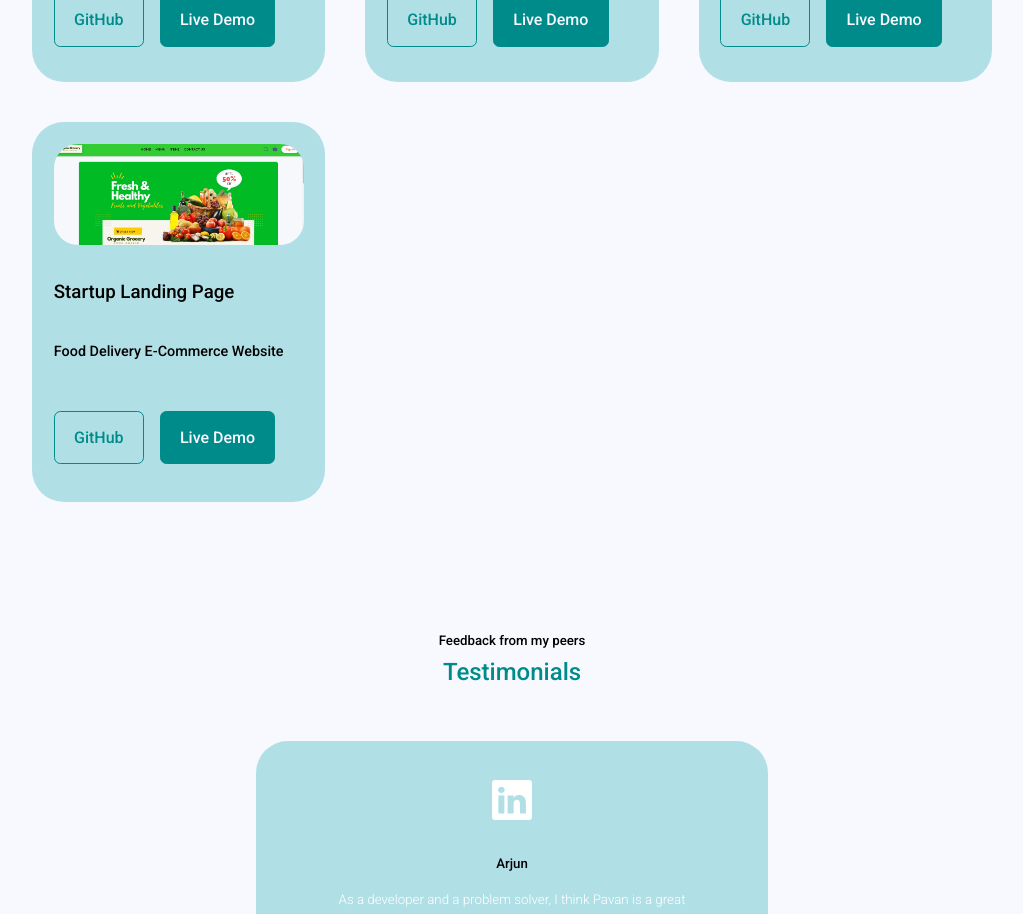
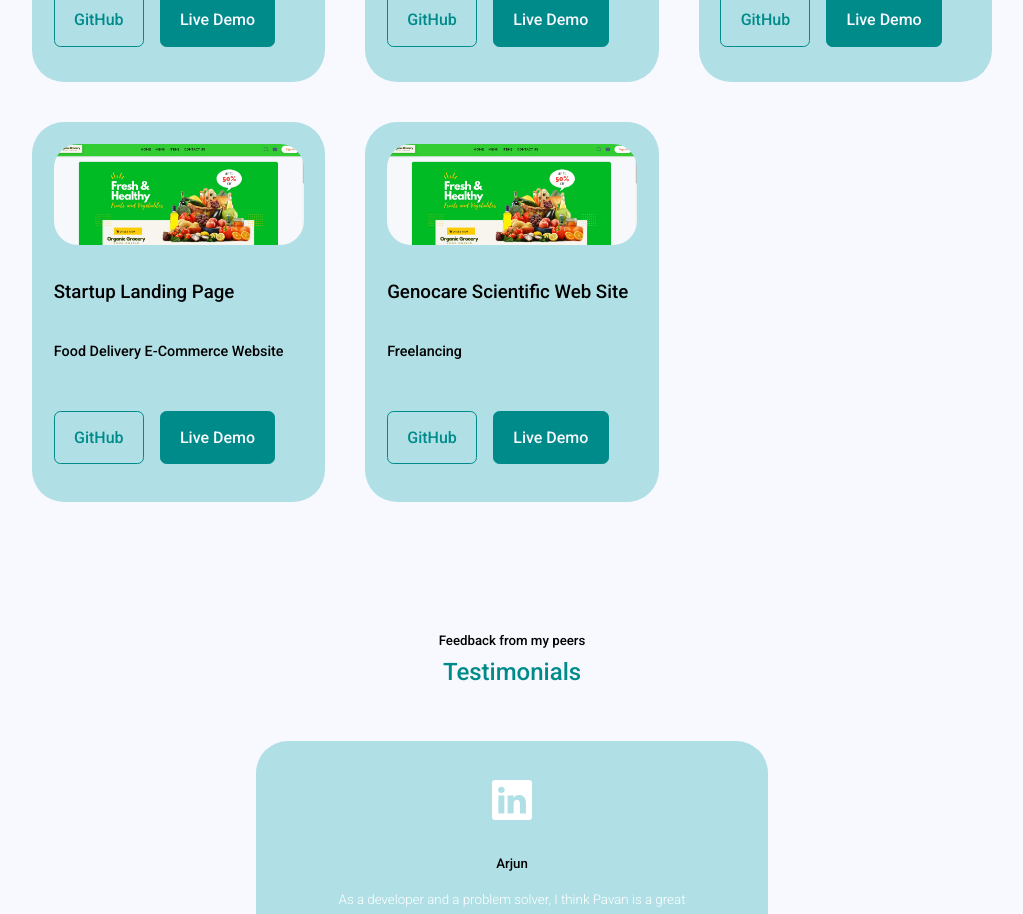
Before and after one commit to pavan27dev/myportfolio, a React (Create React App) app: page / in a window 1280 px wide. Shown: the part 2160-3074 px from the top of the page, without its empty margins (128-1151 px from the left). Built offline with nearby package versions, Linux system fonts and the light colour scheme.

Commit message:
Update Portfolio.jsx

```diff
--- a/src/components/portfolio/Portfolio.jsx
+++ b/src/components/portfolio/Portfolio.jsx
@@ -49,6 +49,16 @@ const Portfolio = () => {
       // technologies: "Html | CSS | JavaScript | Next Js",
       // link: "https://alpha-agency-project.vercel.app/",
       // github: "https://github.com/Rasif-Taghizada/Alpha-Agency-Project",
+    },
+    {
+      id: 5,
+      title: "Genocare Scientific Web Site",
+      img: IMG3,
+      description:
+        "Freelancing",
+      // technologies: "Html | CSS | JavaScript | Next Js",
+      link: "https://genocarescientific.com/",
+      github: "https://genocarescientific.com/",
     },
     // {
     //   id: 5,
```
